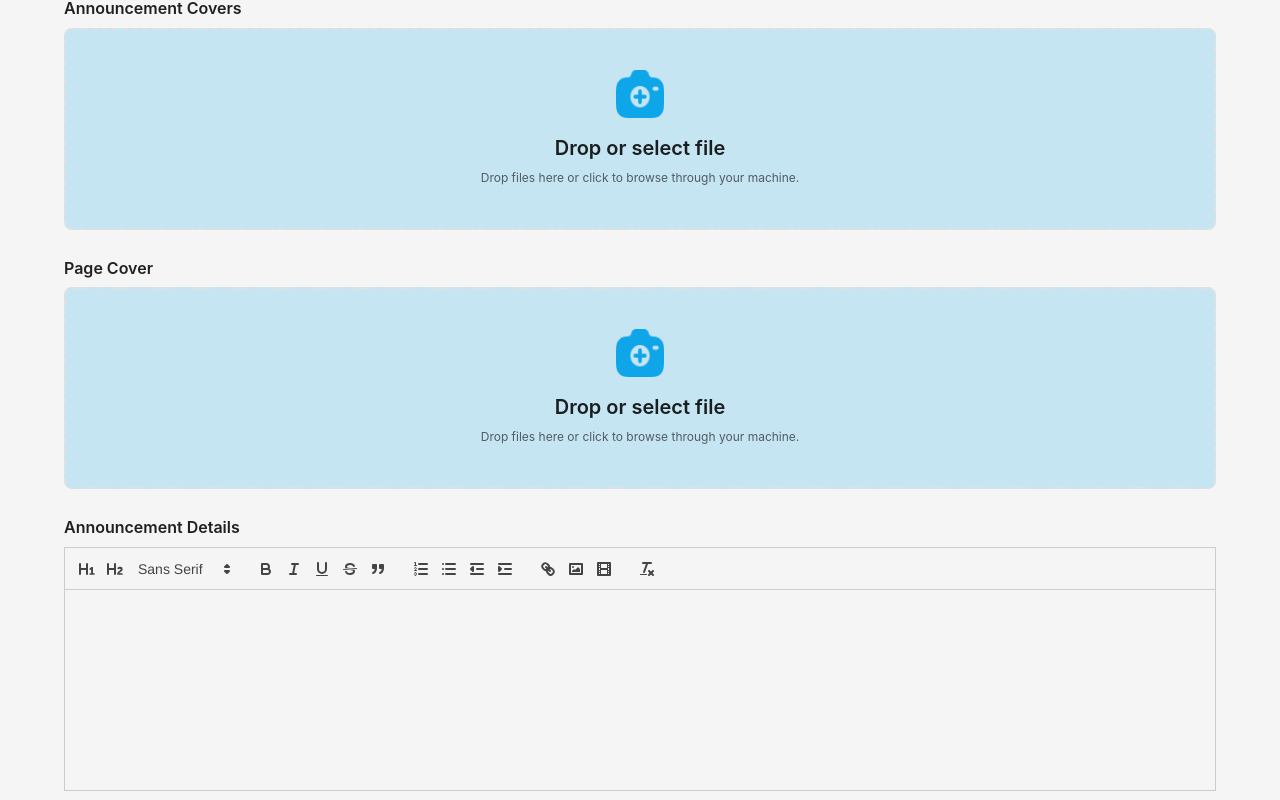
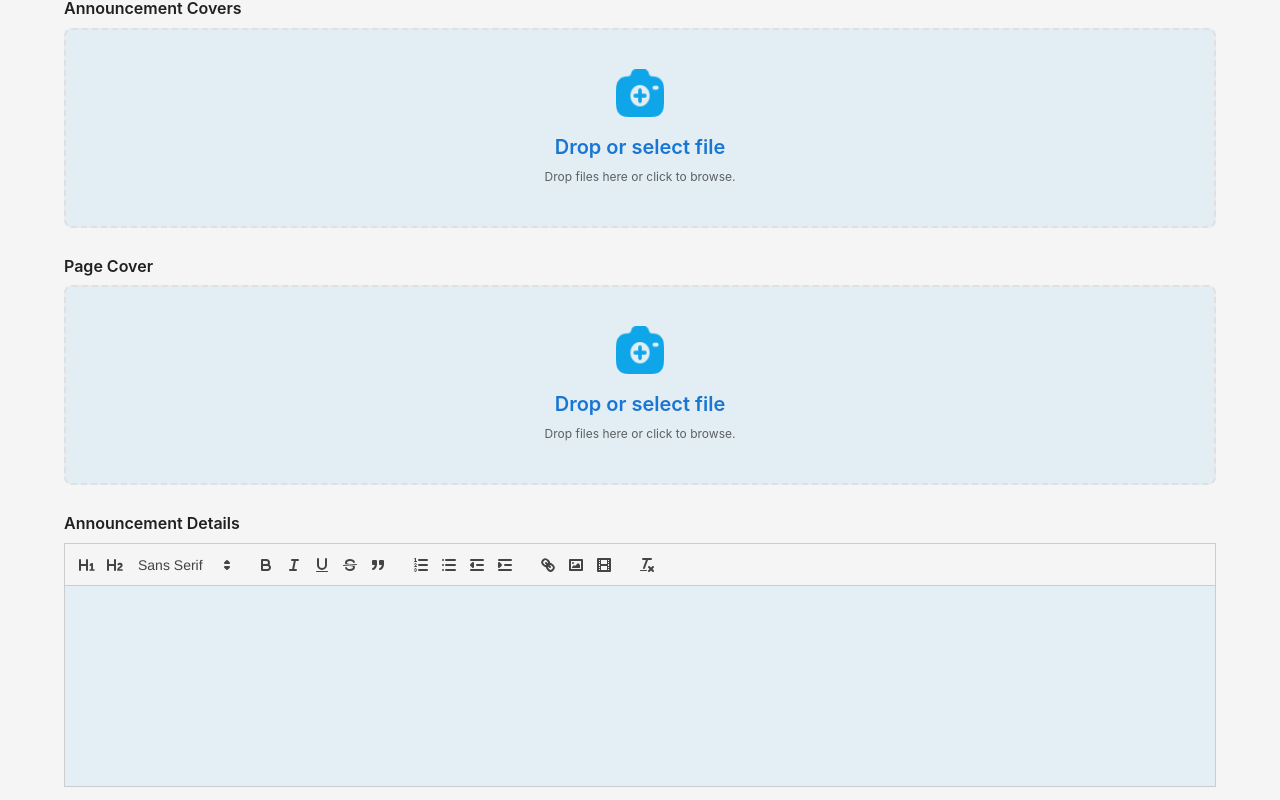
Before and after one commit to yasirrzk/announcement-service, a React (Vite) app: page /organization/create-announcement in a window 1280 px wide. Shown: the part 600-1400 px from the top of the page. Built offline with nearby package versions, Linux system fonts and the light colour scheme.

Commit message:
fix preview announcement detail

```diff
--- a/src/Components/AnnouncementContentStep.jsx
+++ b/src/Components/AnnouncementContentStep.jsx
@@ -1,46 +1,43 @@
-import React, { useState } from 'react';
-import { Box, TextField, Typography, FormControl, Select, MenuItem, OutlinedInput } from '@mui/material';
-import ReactQuill from 'react-quill';
-import 'react-quill/dist/quill.snow.css';
-import FileUpload from '../Components/FileUpload';
+import React, { useState } from "react";
+import {
+  Box,
+  TextField,
+  Typography,
+  FormControl,
+  Select,
+  MenuItem,
+  OutlinedInput,
+} from "@mui/material";
+import ReactQuill from "react-quill";
+import "react-quill/dist/quill.snow.css";
+import FileUpload from "../Components/FileUpload";
+import { useAnnouncementForm } from "../Hooks/UseAnnouncementForm";
 
 const quillModules = {
   toolbar: [
-    [{ 'header': '1'}, {'header': '2'}, { 'font': [] }],
-    ['bold', 'italic', 'underline', 'strike', 'blockquote'],
-    [{'list': 'ordered'}, {'list': 'bullet'}, {'indent': '-1'}, {'indent': '+1'}],
-    ['link', 'image', 'video'],
-    ['clean']
+    [{ header: "1" }, { header: "2" }, { font: [] }],
+    ["bold", "italic", "underline", "strike", "blockquote"],
+    [
+      { list: "ordered" },
+      { list: "bullet" },
+      { indent: "-1" },
+      { indent: "+1" },
+    ],
+    ["link", "image", "video"],
+    ["clean"],
   ],
 };
 
 const AnnouncementContentStep = () => {
-  const [formData, setFormData] = useState({
-    postTitle: '',
-    description: '',
-    announcementCover: null,
-    pageCover: null,
-    details: '',
-    tags: [],
-  });
+  const {
+    formData,
+    handleChange,
+    handleQuillChange,
+    handleFileDrop,
+    handleRemoveFile,
+  } = useAnnouncementForm();
 
-  const handleChange = (e) => {
-    const { name, value } = e.target;
-    setFormData(prev => ({ ...prev, [name]: value }));
-  };
-
-  const handleQuillChange = (value) => {
-    setFormData(prev => ({ ...prev, details: value }));
-  };
-
-  const handleFileDrop = (name, files) => {
-    if (files.length > 0) {
-      setFormData(prev => ({ ...prev, [name]: files[0] }));
-      console.log(`File for ${name}:`, files[0]);
-    }
-  };
-
-  const availableTags = ['Urgent', 'Important', 'Update', 'Event'];
+  const availableTags = ["Urgent", "Important", "Update", "Event"];
 
   return (
     <Box component="form" noValidate autoComplete="off">
@@ -79,7 +76,11 @@ const AnnouncementContentStep = () => {
         <Typography variant="subtitle1" fontWeight={600} gutterBottom>
           Announcement Covers
         </Typography>
-        <FileUpload onDrop={(files) => handleFileDrop('announcementCover', files)} />
+        <FileUpload
+          onDrop={(files) => handleFileDrop("announcementCover", files)}
+          file={formData.announcementCover}
+          onRemove={() => handleRemoveFile("announcementCover")}
+        />
       </Box>
 
       {/* Page Cover */}
@@ -87,7 +88,11 @@ const AnnouncementContentStep = () => {
         <Typography variant="subtitle1" fontWeight={600} gutterBottom>
           Page Cover
         </Typography>
-        <FileUpload onDrop={(files) => handleFileDrop('pageCover', files)} />
+        <FileUpload
+          onDrop={(files) => handleFileDrop("pageCover", files)}
+          file={formData.pageCover}
+          onRemove={() => handleRemoveFile("pageCover")}
+        />
       </Box>
 
       {/* Announcement Details */}
@@ -95,8 +100,14 @@ const AnnouncementContentStep = () => {
         <Typography variant="subtitle1" fontWeight={600} gutterBottom>
           Announcement Details
         </Typography>
-        {/* Menggunakan ReactQuill untuk text editor yang fungsional */}
-        <Box sx={{ '.ql-editor': { minHeight: '200px' } }}>
+        <Box
+          sx={{
+            ".ql-editor": {
+              minHeight: "200px",
+              bgcolor: "rgba(14, 165, 233, 0.08)",
+            },
+          }}
+        >
           <ReactQuill
             theme="snow"
             value={formData.details}
@@ -123,7 +134,7 @@ const AnnouncementContentStep = () => {
               if (selected.length === 0) {
                 return <em>Select Tags</em>;
               }
-              return selected.join(', ');
+              return selected.join(", ");
             }}
           >
             <MenuItem disabled value="">
--- a/src/Components/FileUpload.jsx
+++ b/src/Components/FileUpload.jsx
@@ -1,19 +1,35 @@
-import React, { useCallback } from "react";
+// File: src/Components/FileUpload.jsx
+
+import React, { useState, useEffect } from "react";
 import { useDropzone } from "react-dropzone";
-import { Box, Typography } from "@mui/material";
-import {drop} from "../assets/Icons/icons";
+import { Box, Typography, IconButton } from "@mui/material";
+import CloseIcon from '@mui/icons-material/Close';
+import { drop } from "../assets/Icons/icons";
 
-const FileUpload = ({ onDrop }) => {
-  const onDropCallback = useCallback(
-    (acceptedFiles) => {
-      onDrop(acceptedFiles);
-    },
-    [onDrop]
-  );
+const FileUpload = ({ onDrop, file, onRemove }) => {
+  const [preview, setPreview] = useState(null);
 
   const { getRootProps, getInputProps, isDragActive } = useDropzone({
-    onDrop: onDropCallback,
+    onDrop,
+    accept: { 'image/*': ['.jpeg', '.png', '.gif', '.jpg', '.webp'] },
+    multiple: false,
   });
+
+  useEffect(() => {
+    if (file && file.type && file.type.startsWith('image/')) {
+      const objectUrl = URL.createObjectURL(file);
+      setPreview(objectUrl);
+
+      return () => URL.revokeObjectURL(objectUrl);
+    } else {
+      setPreview(null);
+    }
+  }, [file]);
+
+  const handleRemoveFile = (event) => {
+    event.stopPropagation();
+    if (onRemove) onRemove();
+  };
 
   return (
     <Box
@@ -21,35 +37,65 @@ const FileUpload = ({ onDrop }) => {
       sx={{
         border: "2px dashed #E0E0E0",
         borderRadius: 2,
-        p: 5,
+        p: 2,
         textAlign: "center",
-        backgroundColor: isDragActive
-          ? "rgba(14, 165, 233, 0.2)"
-          : "rgba(14, 165, 233, 0.2)",
+        backgroundColor: isDragActive ? "rgba(14, 165, 233, 0.08)" : "rgba(14, 165, 233, 0.08)",
         cursor: "pointer",
         transition: "background-color 0.2s ease-in-out",
-        "&:hover": {
-          borderColor: "primary.main",
-        },
+        "&:hover": { borderColor: "primary.main" },
+        minHeight: '200px',
+        display: 'flex',
+        alignItems: 'center',
+        justifyContent: 'center',
+        position: 'relative',
+        overflow: 'hidden',
       }}
     >
       <input {...getInputProps()} />
+
+      {preview ? (
+        <Box sx={{ position: 'relative', width: '100%', height: '100%' }}>
+          <img
+            src={preview}
+            alt="Pratinjau"
+            style={{
+              width: '100%',
+              height: '100%',
+              maxHeight: '180px',
+              objectFit: 'cover',
+              borderRadius: '4px',
+            }}
+          />
+          <IconButton
+            size="small"
+            onClick={handleRemoveFile}
+            sx={{
+              position: 'absolute',
+              top: 8,
+              right: 8,
+              bgcolor: 'rgba(255, 255, 255, 0.8)',
+              '&:hover': { bgcolor: 'white' }
+            }}
+          >
+            <CloseIcon fontSize="small" />
+          </IconButton>
+        </Box>
+      ) : (
+        <Box>
           <Box
             component="img"
             src={drop}
             alt="Upload Icon"
-        sx={{
-          width: 48,
-          height: 48,
-          mb: 1,
-        }}
+            sx={{ width: 48, height: 48, mb: 1 }}
           />
-      <Typography variant="h6" sx={{ color: "", fontWeight: 600 }}>
+          <Typography variant="h6" color="primary.main" fontWeight={600}>
             Drop or select file
           </Typography>
           <Typography variant="caption" color="textSecondary">
-        Drop files here or click to browse through your machine.
+            Drop files here or click to browse.
           </Typography>
+        </Box>
+      )}
     </Box>
   );
 };
--- /dev/null
+++ b/src/Hooks/UseAnnouncementForm.js
@@ -0,0 +1,41 @@
+// src/hooks/useAnnouncementForm.js
+
+import { useState } from "react";
+
+export const useAnnouncementForm = () => {
+  const [formData, setFormData] = useState({
+    postTitle: "",
+    description: "",
+    announcementCover: null,
+    pageCover: null,
+    details: "",
+    tags: [],
+  });
+
+  const handleChange = (e) => {
+    const { name, value } = e.target;
+    setFormData((prev) => ({ ...prev, [name]: value }));
+  };
+
+  const handleQuillChange = (value) => {
+    setFormData((prev) => ({ ...prev, details: value }));
+  };
+
+  const handleFileDrop = (name, files) => {
+    if (files.length > 0) {
+      setFormData((prev) => ({ ...prev, [name]: files[0] }));
+    }
+  };
+
+  const handleRemoveFile = (name) => {
+    setFormData((prev) => ({ ...prev, [name]: null }));
+  };
+
+  return {
+    formData,
+    handleChange,
+    handleQuillChange,
+    handleFileDrop,
+    handleRemoveFile,
+  };
+};
```
Lines whose indentation alone changed are shown as unchanged.
